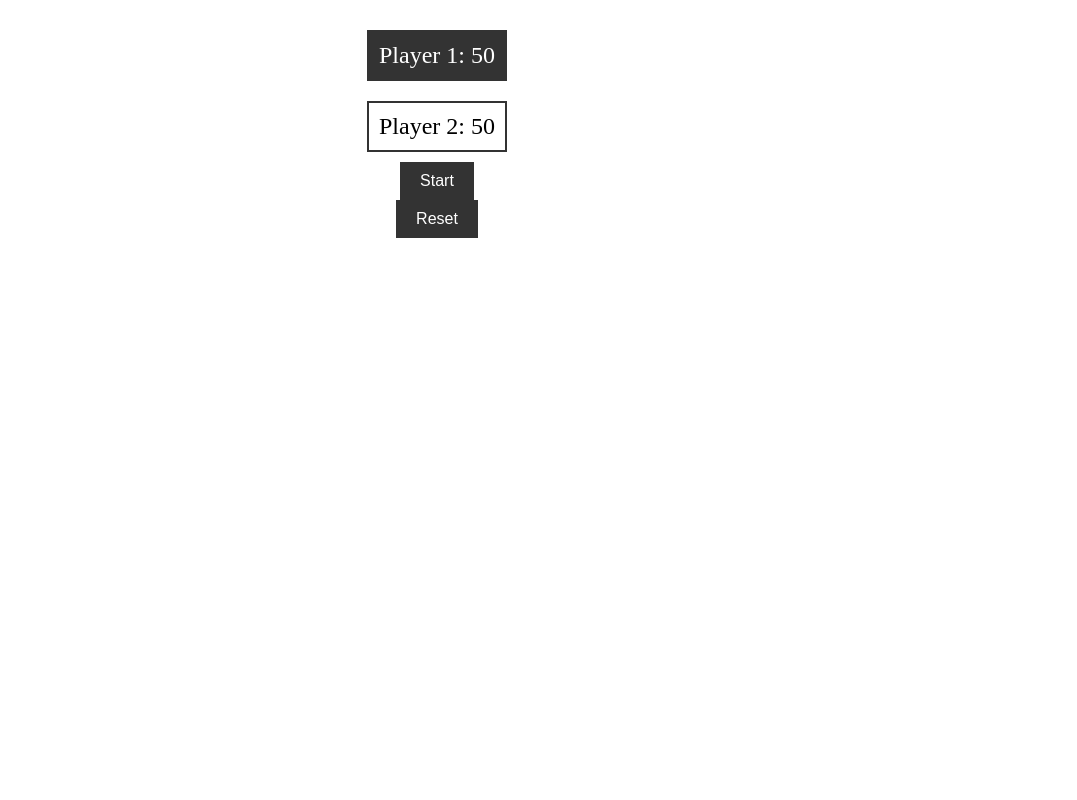
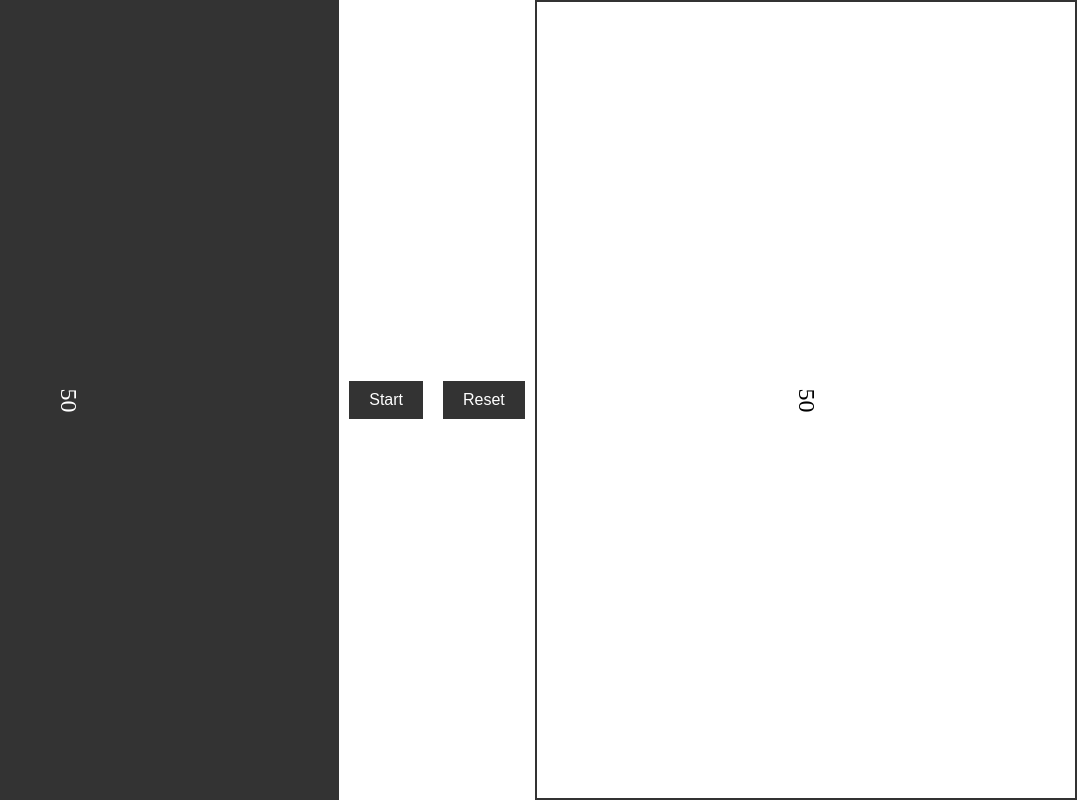
Before and after one commit to ArtyomSukiasyan/Chess-clock, a React (Create React App) app: page / in a window 1280 px wide. Both pictures are taken after a click on the button "Submit". Shown: the whole page, without its empty margins (203-1280 px from the left). Built offline with nearby package versions, Linux system fonts and the light colour scheme.

Commit message:
feat: add styles for timer

```diff
--- a/src/App.css
+++ b/src/App.css
@@ -1,17 +1,28 @@
+* {
+  margin: 0;
+  padding: 0;
+  box-sizing: border-box;
+}
+
 .clock {
   display: flex;
   justify-content: center;
   align-items: center;
-  flex-direction: column;
-  margin-top: 20px;
 }
 
 .timer {
+  width: 45%;
+  height: 100vh;
+  display: flex;
+  justify-content: center;
+  align-items: center;
   font-size: 24px;
-  padding: 10px;
-  margin: 10px;
   border: 2px solid #333;
   cursor: pointer;
+}
+
+.timer-value {
+  transform: rotate(90deg);
 }
 
 .timer.active {
--- a/src/components/Clock.tsx
+++ b/src/components/Clock.tsx
@@ -16,17 +16,16 @@ export default function Clock({
         switchPlayer={switchPlayer}
         playerTime={player1Time}
         isActive={activePlayer === 1}
-        player={1}
       />
+
+      <button onClick={toggleClock}>{isRunning ? "Pause" : "Start"}</button>
+      <button onClick={resetClock}>Reset</button>
 
       <Timer
         switchPlayer={switchPlayer}
         playerTime={player2Time}
         isActive={activePlayer === 2}
-        player={2}
       />
-      <button onClick={toggleClock}>{isRunning ? "Pause" : "Start"}</button>
-      <button onClick={resetClock}>Reset</button>
     </div>
   );
 }
--- a/src/components/Timer.tsx
+++ b/src/components/Timer.tsx
@@ -1,17 +1,9 @@
 import { ITimer } from "../models/Timer";
 
-export default function Timer({
-  switchPlayer,
-  playerTime,
-  isActive,
-  player
-}: ITimer) {
+export default function Timer({ switchPlayer, playerTime, isActive }: ITimer) {
   return (
-    <div
-      className={`timer ${isActive ? "active" : ""}`}
-      onClick={switchPlayer}
-    >
-      Player {player}: {playerTime}
+    <div className={`timer ${isActive ? "active" : ""}`} onClick={switchPlayer}>
+      <span className="timer-value">{playerTime}</span>
     </div>
   );
 }
--- a/src/models/Timer.ts
+++ b/src/models/Timer.ts
@@ -2,5 +2,4 @@ export interface ITimer {
   switchPlayer: () => void;
   playerTime: number;
   isActive: boolean;
-  player: number;
 }
```
